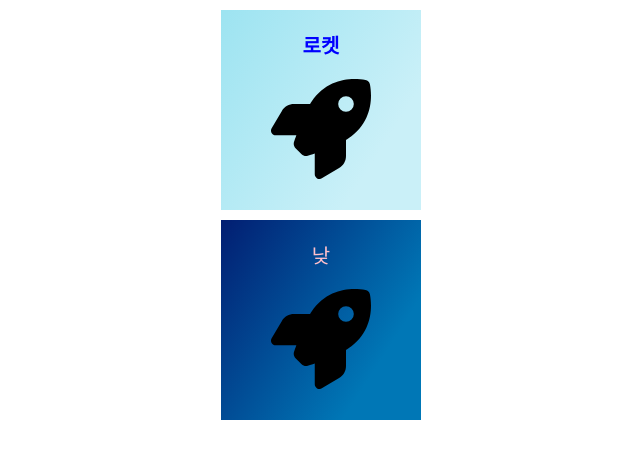
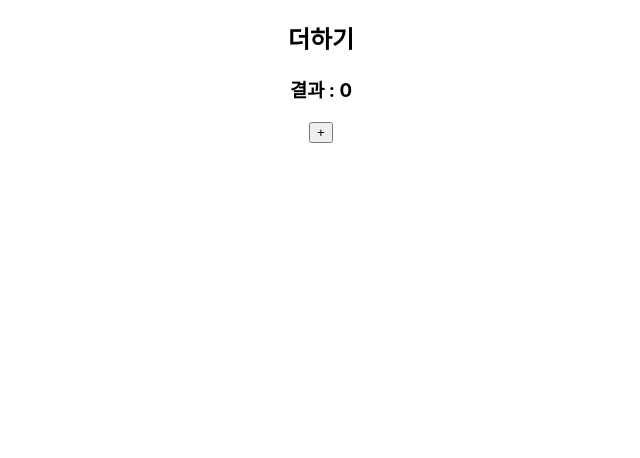
Before and after one commit to hyeseon-park/study-redux, a React (Create React App) app: page / in a window 1280 px wide. Shown: the top 458 px of the page, without its empty margins (319-959 px from the left). Built offline with nearby package versions, Linux system fonts and the light colour scheme.

Commit message:
prevState 공부

```diff
--- a/src/App.js
+++ b/src/App.js
@@ -1,10 +1,10 @@
 import "./App.css";
-import Sky from "./components/Sky";
+import Plus from "./components/Plus";
 
 function App() {
   return (
     <div className="App">
-      <Sky />
+      <Plus />
     </div>
   );
 }
--- /dev/null
+++ b/src/components/Plus.jsx
@@ -0,0 +1,21 @@
+import React, { useState } from "react";
+
+const Plus = () => {
+  const [count, setCount] = useState(0);
+
+  const handlePlus = () => {
+    setCount((prevState) => prevState + 1);
+    setCount((prevState) => prevState + 1);
+    setCount((prevState) => prevState + 1);
+  };
+
+  return (
+    <div>
+      <h2>더하기</h2>
+      <h3>결과 : {count}</h3>
+      <button onClick={handlePlus}>+</button>
+    </div>
+  );
+};
+
+export default Plus;
```
